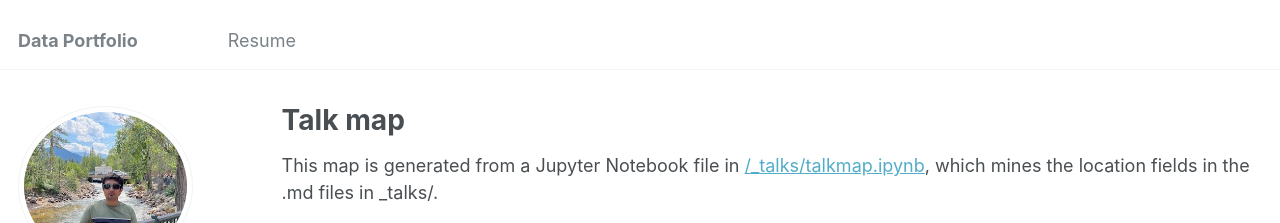
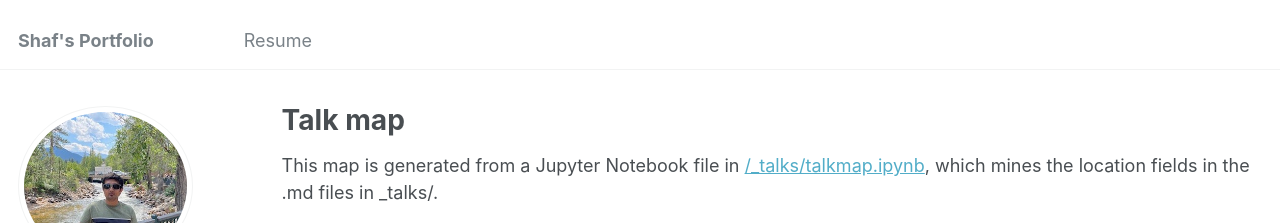
Before and after one commit to shafmalik/shaf.malik.github.io, a Jekyll site: the page built from _pages/talkmap.html, in a window 1280 px wide. Shown: the top 223 px of the page. Built offline with Jekyll 4.4.1, drawn with Linux system fonts in a browser that asks for light colours; nearby versions of some CDN libraries.

Commit message:
Update _config.yml

```diff
--- a/_config.yml
+++ b/_config.yml
@@ -8,7 +8,7 @@
 
 # Basic Site Settings
 locale                   : "US"
-title                    : "Data Portfolio"
+title                    : "Shaf's Portfolio"
 title_separator          : "-"
 name                     : &name "Shaf Malik"
 description              : &description "personal description"
```
